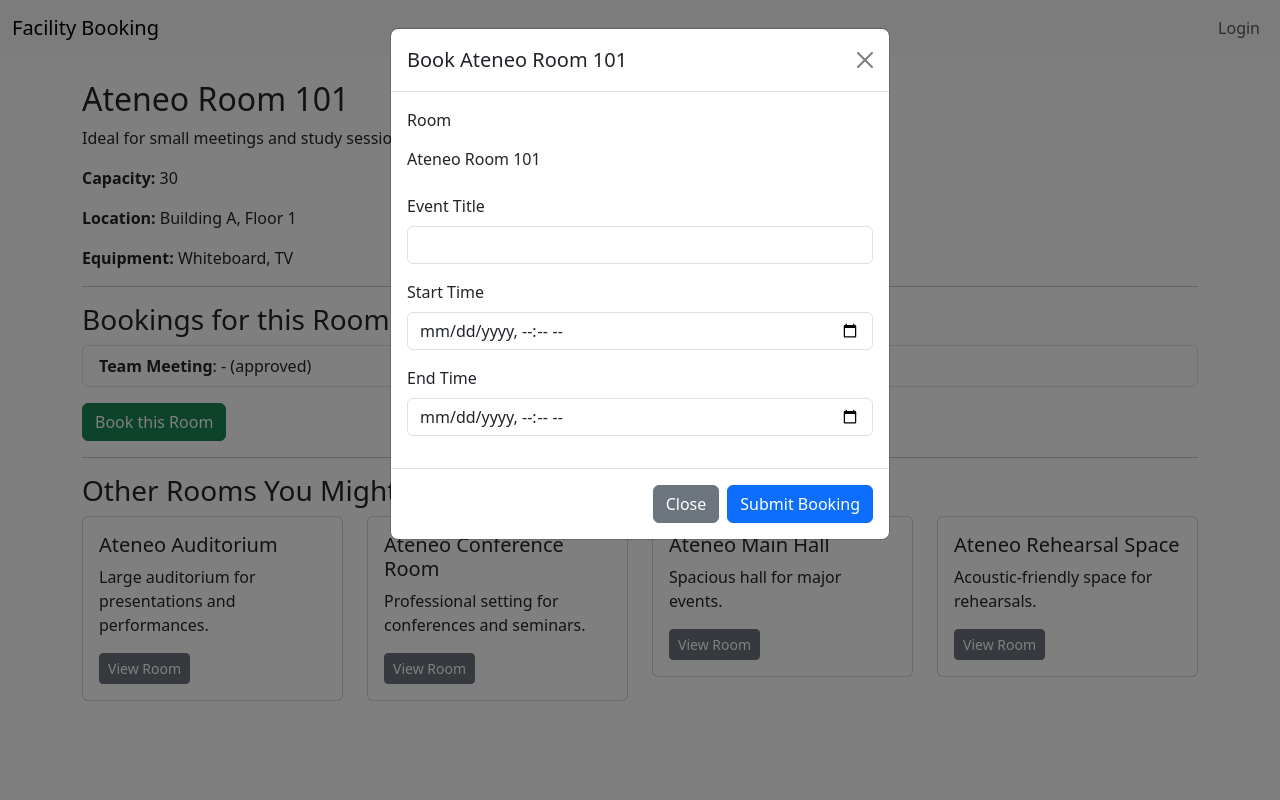
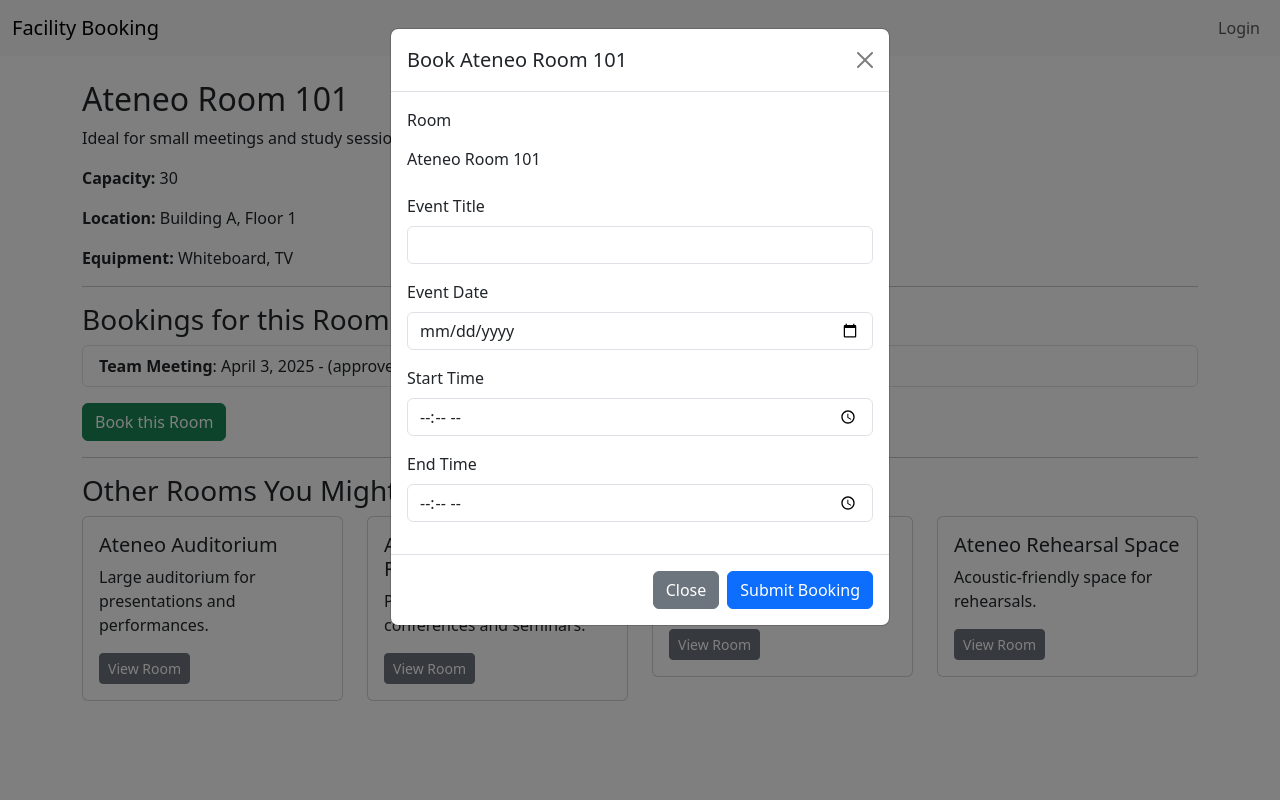
Before and after one commit to njvil/CSCI-142i, a Django app: page /room/2/ in a window 1280 px wide, after a click on "Book this Room". Run offline with Django 5.2, Linux system fonts and the light colour scheme; data comes from the database, SQL or seed files in the repository; both versions use the stored data as it was after the commit.

Commit message:
Separate time from date

```diff
--- a/facility_booking/booking/forms.py
+++ b/facility_booking/booking/forms.py
@@ -6,17 +6,19 @@ from django.utils import timezone
 class BookingForm(forms.ModelForm):
     class Meta:
         model = Booking
-        fields = ['room', 'event_title', 'start_time', 'end_time']
+        fields = ['room', 'event_title', 'event_date', 'start_time', 'end_time']
         widgets = {
             'room': forms.Select(attrs={'class': 'form-select'}),
             'event_title': forms.TextInput(attrs={'class': 'form-control'}),
-            'start_time': forms.DateTimeInput(attrs={'type': 'datetime-local', 'class': 'form-control'}),
-            'end_time': forms.DateTimeInput(attrs={'type': 'datetime-local', 'class': 'form-control'}),
+            'event_date': forms.DateInput(attrs={'type': 'date', 'class': 'form-control'}),
+            'start_time': forms.TimeInput(attrs={'type': 'time', 'class': 'form-control'}),
+            'end_time': forms.TimeInput(attrs={'type': 'time', 'class': 'form-control'}),
         }
 
     def clean(self):
         cleaned_data = super().clean()
         room = cleaned_data.get('room')
+        event_date = cleaned_data.get('event_date')
         start_time = cleaned_data.get('start_time')
         end_time = cleaned_data.get('end_time')
 
@@ -24,16 +26,16 @@ class BookingForm(forms.ModelForm):
             if start_time >= end_time:
                 raise ValidationError("End time must be after start time.")
 
-            # Check for booking conflicts (only for pending/approved bookings)
+            # Check for booking conflicts on the same event date
             overlapping = Booking.objects.filter(
                 room=room,
+                event_date=event_date,
                 status__in=['pending', 'approved'],
                 start_time__lt=end_time,
                 end_time__gt=start_time
             )
             if overlapping.exists():
                 raise ValidationError("This room is already booked during the selected time.")
-
         return cleaned_data
 
 class BookingUpdateForm(BookingForm):
--- a/facility_booking/booking/models.py
+++ b/facility_booking/booking/models.py
@@ -26,8 +26,9 @@ class Booking(models.Model):
     user = models.ForeignKey(User, on_delete=models.CASCADE)
     room = models.ForeignKey(Room, on_delete=models.CASCADE)
     event_title = models.CharField(max_length=200)
-    start_time = models.DateTimeField()
-    end_time = models.DateTimeField()
+    event_date = models.DateField()              # New: event date
+    start_time = models.TimeField()              # New: start time
+    end_time = models.TimeField()                # New: end time
     status = models.CharField(max_length=10, choices=STATUS_CHOICES, default='pending')
     payment_status = models.CharField(max_length=10, choices=PAYMENT_CHOICES, default='n/a')
     created_at = models.DateTimeField(auto_now_add=True)
@@ -37,4 +38,4 @@ class Booking(models.Model):
         return f"{self.event_title} - {self.room.name}"
 
     class Meta:
-        ordering = ['-start_time']
+        ordering = ['-event_date', '-start_time']
--- a/facility_booking/booking/templates/booking/room_detail.html
+++ b/facility_booking/booking/templates/booking/room_detail.html
@@ -12,7 +12,8 @@
   {% for booking in bookings %}
     <li class="list-group-item">
       <strong>{{ booking.event_title }}</strong>:
-      {{ booking.start_time|date:"Y-m-d H:i" }} - {{ booking.end_time|date:"Y-m-d H:i" }}
+      {{ booking.event_date }}
+      {{ booking.start_time|time:"H:i" }} - {{ booking.end_time|time:"H:i" }}
       ({{ booking.status }})
     </li>
   {% empty %}
@@ -36,9 +37,8 @@
           <button type="button" class="btn-close" data-bs-dismiss="modal" aria-label="Close"></button>
         </div>
         <div class="modal-body">
-          <!-- Set the room field as a hidden field -->
+          <!-- Hidden field for room -->
           <input type="hidden" name="room" value="{{ room.id }}">
-          <!-- Optionally show the room name -->
           <div class="mb-3">
             <label class="form-label">Room</label>
             <p class="form-control-plaintext">{{ room.name }}</p>
@@ -46,6 +46,10 @@
           <div class="mb-3">
             <label for="id_event_title" class="form-label">Event Title</label>
             {{ form.event_title }}
+          </div>
+          <div class="mb-3">
+            <label for="id_event_date" class="form-label">Event Date</label>
+            {{ form.event_date }}
           </div>
           <div class="mb-3">
             <label for="id_start_time" class="form-label">Start Time</label>
@@ -65,6 +69,7 @@
   </div>
 </div>
 
+<!-- Display other random rooms if needed -->
 <hr>
 <h3>Other Rooms You Might Like</h3>
 <div class="row">
@@ -82,5 +87,4 @@
     <p>No other rooms available.</p>
   {% endfor %}
 </div>
-
 {% endblock %}
--- a/facility_booking/booking/views.py
+++ b/facility_booking/booking/views.py
@@ -38,19 +38,19 @@ def create_booking(request):
             booking = form.save(commit=False)
             booking.user = request.user
             booking.save()
-            messages.success(request, 'Booking request submitted successfully. An email notification has been sent.')
-            # Send a dummy email notification (prints to console)
+            messages.success(request, 'Booking request submitted successfully.')
             send_mail(
                 'Booking Request Submitted',
-                f'Your booking for {booking.event_title} is now pending approval.',
+                f'Your booking for {booking.event_title} on {booking.event_date} is now pending approval.',
                 settings.DEFAULT_FROM_EMAIL if hasattr(settings, 'DEFAULT_FROM_EMAIL') else 'noreply@example.com',
                 [request.user.email],
                 fail_silently=True,
             )
             return redirect('booking_success')
-    else:
-        form = BookingForm()
-    return render(request, 'booking/booking_form.html', {'form': form})
+        else:
+            messages.error(request, "There was an error with your booking submission.")
+    # Optionally, redirect back to room_detail if not POST.
+    return redirect(request.META.get('HTTP_REFERER', '/'))
 
 @login_required
 def update_booking(request, booking_id):
```
Also changed, not shown: facility_booking/booking/migrations/0003_alter_booking_options_booking_event_date_and_more.py (added), facility_booking/db.sqlite3.
